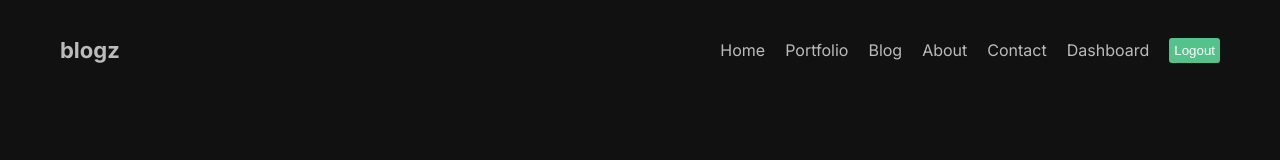
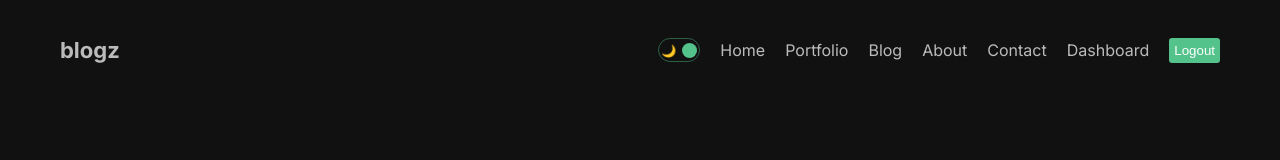
Before and after one commit to keremesen/blogz, a Next.js app: page / in a window 1280 px wide. Shown: the top 160 px of the page. Built offline with nearby package versions, Linux system fonts and the light colour scheme.

Commit message:
Theme Added

```diff
--- a/src/app/globals.css
+++ b/src/app/globals.css
@@ -8,13 +8,25 @@
 body {
   max-width: 100vw;
   overflow-x: hidden;
-  background-color: #111;
-  color: #bbb;
 }
 
 a{
   text-decoration: none;
   color: inherit;
+}
+
+.theme{
+  transition: 1s all ease;
+}
+
+.light{
+  background-color: white;
+  color: #111;
+}
+
+.dark{
+  background-color: #111;
+  color: #bbb;
 }
 
 .container{
--- a/src/app/layout.js
+++ b/src/app/layout.js
@@ -2,6 +2,7 @@
 import "./globals.css";
 import { Inter } from "next/font/google";
 import Footer from "@/components/footer/Footer";
+import { ThemeProvider } from "@/context/ThemeContext";
 
 const inter = Inter({ subsets: ["latin"] });
 
@@ -14,11 +15,13 @@
   return (
     <html lang="en">
       <body className={inter.className}>
-        <div className="container">
-          <Navbar />
-          {children}
-          <Footer />
-        </div>
+        <ThemeProvider>
+          <div className="container">
+            <Navbar />
+            {children}
+            <Footer />
+          </div>
+        </ThemeProvider>
       </body>
     </html>
   );
--- /dev/null
+++ b/src/components/DarkModeToggle/DarkModeToggle.jsx
@@ -0,0 +1,21 @@
+"use client";
+import React, { useContext } from "react";
+import styles from "./darkModeToggle.module.css";
+import { ThemeContext } from "@/context/ThemeContext";
+
+const DarkModeToggle = () => {
+  const { toggle, mode } = useContext(ThemeContext);
+
+  return (
+    <div className={styles.container} onClick={toggle}>
+      <div className={styles.icon}>🌙</div>
+      <div className={styles.icon}>🔆</div>
+      <div
+        className={styles.ball}
+        style={mode === "light" ? { left: "2px" } : { right: "2px" }}
+      />
+    </div>
+  );
+};
+
+export default DarkModeToggle;
--- /dev/null
+++ b/src/components/DarkModeToggle/darkModeToggle.module.css
@@ -0,0 +1,24 @@
+.container{
+    width: 42px;
+    height: 24px;
+    border: 1.5px solid #53c28b70;
+    border-radius: 30px;
+    display: flex;
+    align-items: center;
+    justify-content: space-between;
+    padding: 2px;
+    position: relative;
+    cursor: pointer;
+}
+
+.icon{
+    font-size: 12px;
+}
+
+.ball{
+    width: 15px;
+    height: 15px;
+    background-color: #53c28b;
+    border-radius: 50%;
+    position: absolute;
+}
--- a/src/components/navbar/Navbar.jsx
+++ b/src/components/navbar/Navbar.jsx
@@ -1,6 +1,7 @@
 import Link from "next/link";
 import React from "react";
 import styles from "./navbar.module.css";
+import DarkModeToggle from "../DarkModeToggle/DarkModeToggle";
 const links = [
   {
     id: 1,
@@ -41,6 +42,7 @@
         blogz
       </Link>
       <div className={styles.links}>
+        <DarkModeToggle />
         {links.map((link) => (
           <Link key={link.id} href={link.url} className={styles.link}>
             {link.title}
--- /dev/null
+++ b/src/context/ThemeContext.js
@@ -0,0 +1,20 @@
+"use client";
+
+import { createContext, useState } from "react";
+
+export const ThemeContext = createContext();
+
+export const ThemeProvider = ({ children }) => {
+  const [mode, setMode] = useState("dark");
+
+  const toggle = () => {
+    setMode((prev) => (prev === "dark" ? "light" : "dark"));
+    console.log("sa")
+  };
+
+  return (
+    <ThemeContext.Provider value={{toggle, mode}}>
+      <div className={`theme ${mode}`}> {children}</div>
+    </ThemeContext.Provider>
+  );
+};
```
